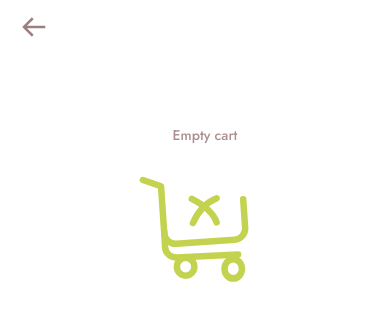
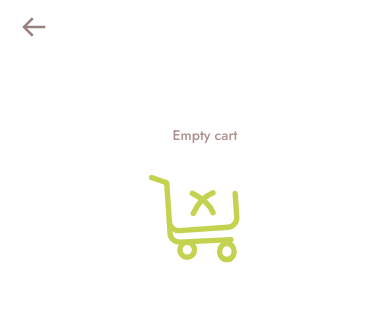
Before and after one commit to George-Agai/Gigi-Fast-Foods, a React (Create React App) app: page /OtpVerification in a window 390 px wide. Both pictures are taken after a click on the button 59 px from the left and 32 px from the top of the page. Shown: the top 320 px of the page. Built offline with nearby package versions, Linux system fonts and the light colour scheme.

Commit message:
Phone animation

```diff
--- a/src/home/GigiFastFoods.css
+++ b/src/home/GigiFastFoods.css
@@ -290,8 +290,8 @@
     height: 90vh;
 }
 .empty-cart{
-    width: 120px;
-    height: 120px;
+    width: 100px;
+    height: 100px;
 }
 .empty-cart-anaimation {
     margin-top: 70px;
--- a/src/home/OtpVerification.js
+++ b/src/home/OtpVerification.js
@@ -79,7 +79,7 @@ const OtpVerification = () => {
             />
             <input
               type="text"
-              placeholder="7102345678"
+              placeholder="712345678"
               value={phoneNumber}
               onChange={onInputChange}
               required
```
